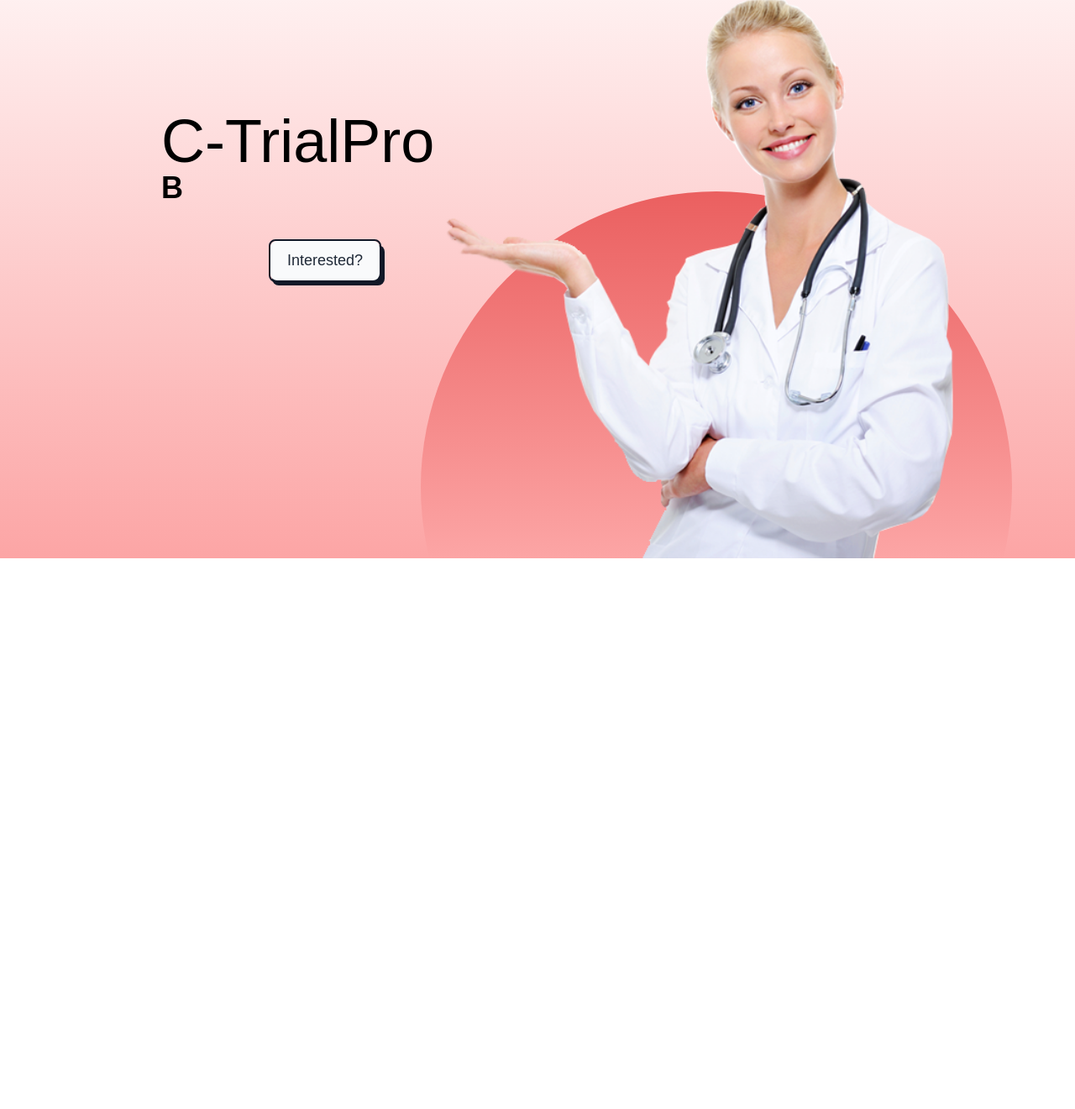
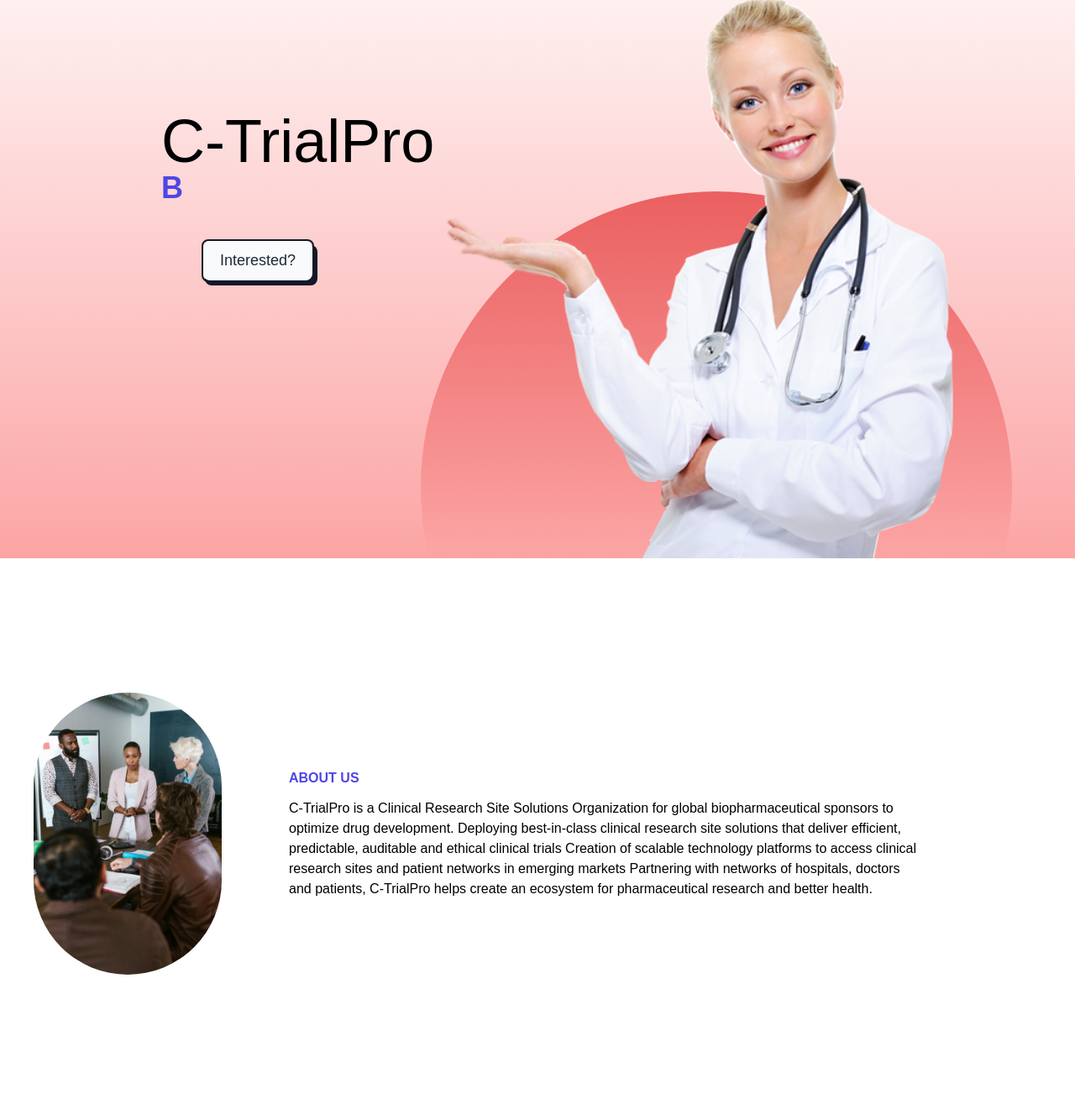
Before and after one commit to SabyasachiNITD/CTrialPro, a plain HTML site: page build/index.html in a window 1280 px wide. Shown: the part 135-1456 px from the top of the page at 84% size. Before the commit the page ends 800 px from the top, so only its background shows below. Drawn offline with Linux system fonts and the light colour scheme.

Commit message:
about us added

```diff
--- a/build/index.html
+++ b/build/index.html
@@ -5,7 +5,7 @@
     <meta http-equiv="X-UA-Compatible" content="IE=edge" />
     <meta name="viewport" content="width=device-width, initial-scale=1.0">
     <link rel="stylesheet" href="./css/style.css">
-    <link rel="icon" type="image/x-icon" href="../src/favicon.ico">
+    <link rel="icon" type="image/x-icon" href="../img/favicon.ico">
     <link href="https://fonts.googleapis.com/css2?family=Nunito+Sans:ital,opsz,wght@0,6..12,200..1000;1,6..12,200..1000&display=swap" rel="stylesheet">
     <title>CTrialPro</title>
 </head>
@@ -17,7 +17,7 @@
             <div class="container mx-auto max-md:py-3 flex items-center justify-between">
                 <div class="flex items-center">
                     <a href="#">
-                        <img class="w-36 cursor-pointer" src="../src/logo.png" alt="CTrialPro">
+                        <img class="w-36 cursor-pointer" src="../img/logo.png" alt="CTrialPro">
                     </a>
                 </div>
                 <ul class="hidden md:flex space-x-10 text-gray-600 font-bold text-sm uppercase">
@@ -41,11 +41,11 @@
                     </li>
                 </ul>
                 <!-- <a class="hidden" href="tel:09609331643" target="_blank">
-                    <img class="hidden md:block w-16 cursor-pointer" src="../src/call.gif" alt="Call Us Now">
+                    <img class="hidden md:block w-16 cursor-pointer" src="../img/call.gif" alt="Call Us Now">
                 </a> -->
                 <div class="hidden md:block space-x-">
                     <a class="flex items-center py-2" href="https://mail.google.com/mail/u/0/#inbox?compose=GTvVlcSMTtQLDjmZKkxVXnfTbjQrtCNhwbNdJvcmQZwhqxPJtvzRVNQJRJWcGbsGXjpTSdxRgktDt" target="_blank">
-                        <img class="w-12 cursor-pointer" src="../src/mail.gif" alt="Mail to us">
+                        <img class="w-12 cursor-pointer" src="../img/mail.gif" alt="Mail to us">
                         <span class="hover:text-red-600 text-gray-600 font-nunito text-pretty hidden lg:inline">Write To Us</span>
                     </a>
                 </div>
@@ -76,29 +76,48 @@
         </nav>
 
          <!-- image -->
-        <img class="absolute bottom-0 right-0 left-1/3 mx-auto max-lg:h-2/3 h-5/6 object-cover" src="../src/woman.png" alt=""/>
+        <img class="absolute bottom-0 right-0 left-1/3 mx-auto max-lg:h-2/3 h-5/6 object-cover" src="../img/woman.png" alt=""/>
         <!-- circle -->
         <div class="hidden lg:block absolute -bottom-1/3 right-0 left-1/3 mx-auto w-big h-big bg-red-600 rounded-full -z-10"></div>
         <!-- animated text -->
         <div class="absolute top-1/3 left-5 text-xl sm:left-10 sm:text-4xl md:left-10 md:text-6xl lg:left-5 xl:left-48 xl:text-7xl">
             <span class="text-black">C-TrialPro</span>
-            <p id="text" class="text-black text-xl sm:text-2xl md:text-3xl xl:text-4xl font-bold"></p>
+            <p id="text" class="text-indigo-600 text-xl sm:text-xl md:text-3xl xl:text-4xl font-bold"></p>
         </div>
         <!-- Interested Button -->
-        <div class="relative lg:top-1/2 mx-auto left-1/4 py-5">
-            <a href="#contact" class="relative hidden md:inline-block text-lg group">
+        <div class="relative lg:top-1/2 mx-auto xl:left-60 lg:left-24 py-5">
+            <a href="#contact" class="relative hidden lg:inline-block text-lg group">
                 <span class="relative z-10 block px-5 py-3 overflow-hidden font-medium leading-tight text-gray-800 transition-colors duration-300 ease-out border-2 border-gray-900 rounded-lg group-hover:text-white">
-                <span class="absolute inset-0 w-full h-full px-5 py-3 rounded-lg bg-gray-50"></span>
-                <span class="absolute left-0 w-48 h-48 -ml-2 transition-all duration-300 origin-top-right -rotate-90 -translate-x-full translate-y-12 bg-gray-900 group-hover:-rotate-180 ease"></span>
-                <span class="relative">Interested?</span>
+                    <span class="absolute inset-0 w-full h-full px-5 py-3 rounded-lg bg-gray-50"></span>
+                    <span class="absolute left-0 w-48 h-48 -ml-2 transition-all duration-300 origin-top-right -rotate-90 -translate-x-full translate-y-12 bg-gray-900 group-hover:-rotate-180 ease"></span>
+                    <span class="relative">Interested?</span>
                 </span>
                 <span class="absolute bottom-0 right-0 w-full h-12 -mb-1 -mr-1 transition-all duration-200 ease-linear bg-gray-900 rounded-lg group-hover:mb-0 group-hover:mr-0" data-rounded="rounded-lg"></span>
             </a>
         </div>
+    </div>
+    <div id="about" class="px-10 dark:bg-slate-900">
+        <div class="container mx-auto py-40 flex flex-col-reverse lg:flex-row items-center gap-20">
+          <!-- left -->
+          <div class="relative">
+            <div class="h-full w-56 rounded-full overflow-hidden">
+              <img src="../img/about.jpg" alt="portrait" />
+            </div>
+          </div>
+          <!-- right -->
+          <div class="my-auto flex flex-col gap-3">
+            <h1 class="text-indigo-600 font-bold max-xl:text-center">ABOUT US</h1>
+            <!--<h1 class="text-3xl font-medium dark:text-white">CTrialPro</h1> -->
+            <p class="text-black text-balance">
+                C-TrialPro is a Clinical Research Site Solutions Organization for global biopharmaceutical sponsors to optimize drug development.
+                Deploying best-in-class clinical research site solutions that deliver efficient, predictable, auditable and ethical clinical trials
+                Creation of scalable technology platforms to access clinical research sites and patient networks in emerging markets Partnering with
+                networks of hospitals, doctors and patients, C-TrialPro helps create an ecosystem for pharmaceutical research and better health.
+            </p>
+          </div>
+        </div>
+      </div>
 
-        <!-- texts -->
-
-    </div>
     <script src="./js/app.js"></script>
     <script src="./js/autotyping.js"></script>
 </body>
```
Also changed, not shown: build/css/style.css, img/about.jpg (added), img/background.png (renamed from src/background.png), img/bg_man.png (renamed from src/bg_man.png), img/call.gif (renamed from src/call.gif), img/favicon.ico (renamed from src/favicon.ico), img/favicon.png (renamed from src/favicon.png), img/logo.png (renamed from src/logo.png), img/logo_final.png (renamed from src/logo_final.png), img/mail.gif (renamed from src/mail.gif), img/portrait.png (added), img/woman.png (renamed from src/woman.png), 2 other files.
